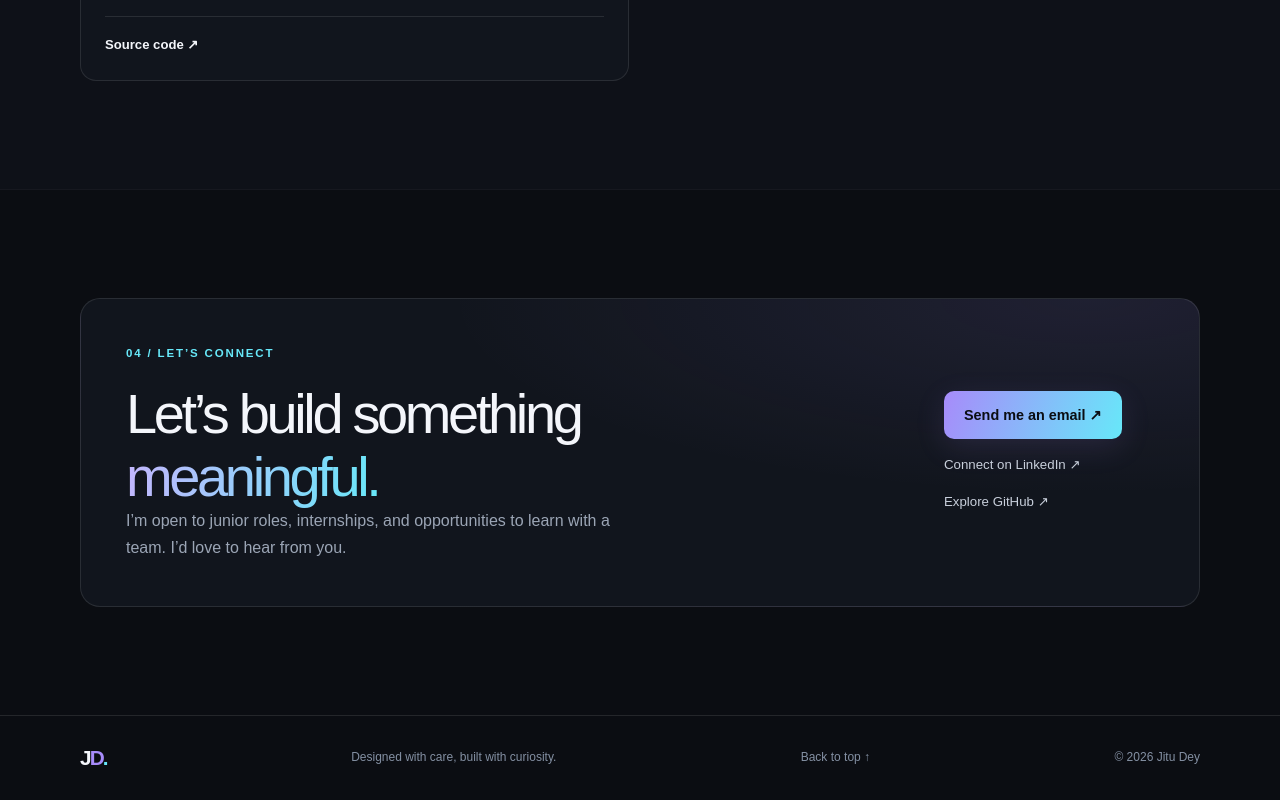
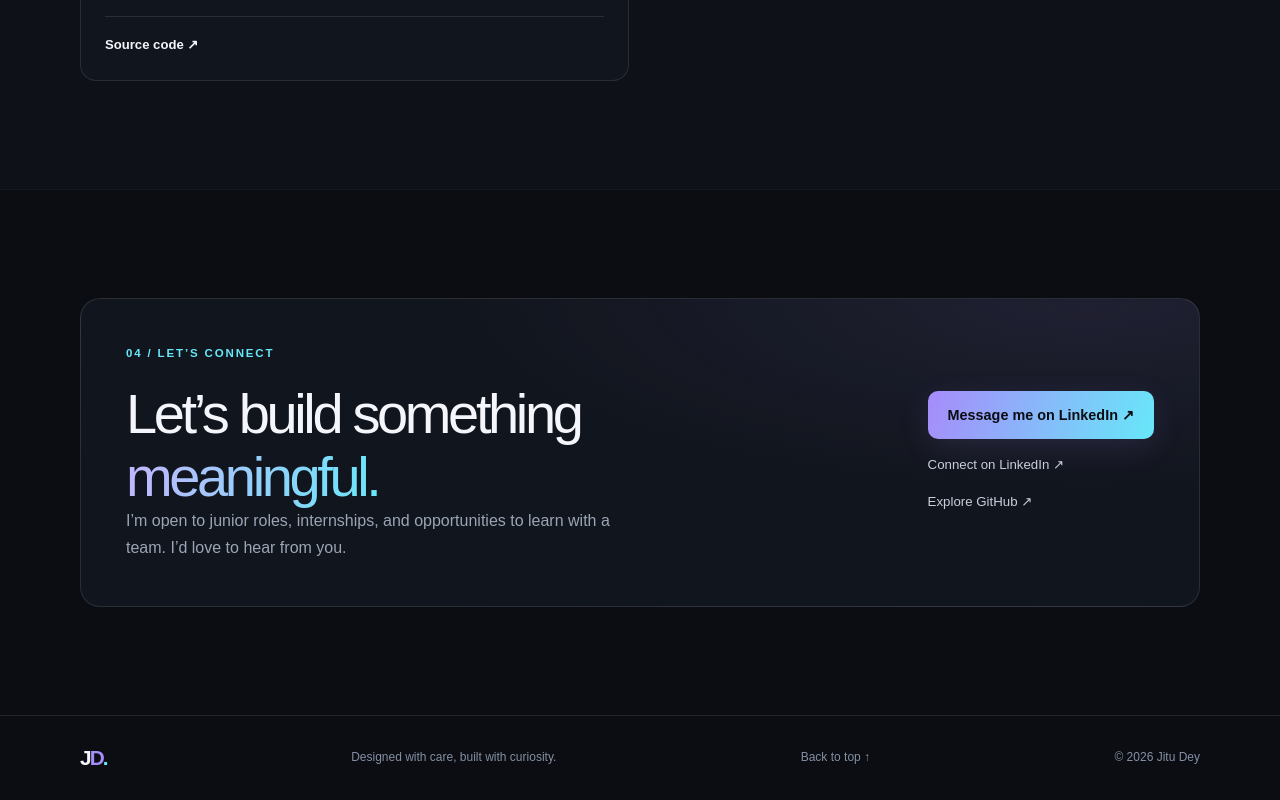
Before and after one commit to jitudey24/my-personal-portfolio, a Next.js app: page / in a window 1280 px wide. Shown: the part 3430-4230 px from the top of the page. Built offline with nearby package versions, Linux system fonts and the light colour scheme.

Commit message:
Use verified contact links

```diff
--- a/src/app/page.js
+++ b/src/app/page.js
@@ -32,7 +32,7 @@ export default function Home() {
             <div className="social-links">
               <a href="https://github.com/jitudey24" target="_blank" rel="noreferrer">GitHub ↗</a>
               <a href="https://www.linkedin.com/in/jitu-dey" target="_blank" rel="noreferrer">LinkedIn ↗</a>
-              <a href="mailto:01625302484">Contact me ↗</a>
+              <a href="#contact">Contact me ↗</a>
             </div>
           </div>
           <div className="hero-card-wrap">
@@ -75,7 +75,7 @@ export default function Home() {
         </div>
       </section>
 
-      <section className="section" id="contact"><div className="container contact-panel"><div><p className="eyebrow">04 / LET’S CONNECT</p><h2 className="section-title">Let’s build something<br /><span className="gradient-text">meaningful.</span></h2><p className="contact-description">I’m open to junior roles, internships, and opportunities to learn with a team. I’d love to hear from you.</p></div><div className="contact-actions"><a className="button button-primary" href="mailto:jitudey24@gmail.com">Send me an email ↗</a><a className="contact-link" href="https://www.linkedin.com/in/jitu-dey" target="_blank" rel="noreferrer">Connect on LinkedIn ↗</a><a className="contact-link" href="https://github.com/jitudey24" target="_blank" rel="noreferrer">Explore GitHub ↗</a></div></div></section>
+      <section className="section" id="contact"><div className="container contact-panel"><div><p className="eyebrow">04 / LET’S CONNECT</p><h2 className="section-title">Let’s build something<br /><span className="gradient-text">meaningful.</span></h2><p className="contact-description">I’m open to junior roles, internships, and opportunities to learn with a team. I’d love to hear from you.</p></div><div className="contact-actions"><a className="button button-primary" href="https://www.linkedin.com/in/jitu-dey" target="_blank" rel="noreferrer">Message me on LinkedIn ↗</a><a className="contact-link" href="https://www.linkedin.com/in/jitu-dey" target="_blank" rel="noreferrer">Connect on LinkedIn ↗</a><a className="contact-link" href="https://github.com/jitudey24" target="_blank" rel="noreferrer">Explore GitHub ↗</a></div></div></section>
 
       <footer className="site-footer"><div className="container footer-inner"><a className="brand" href="#home">J<span>D</span><i>.</i></a><p>Designed with care, built with curiosity.</p><a href="#home">Back to top ↑</a><span>© {new Date().getFullYear()} Jitu Dey</span></div></footer>
     </main>
```
